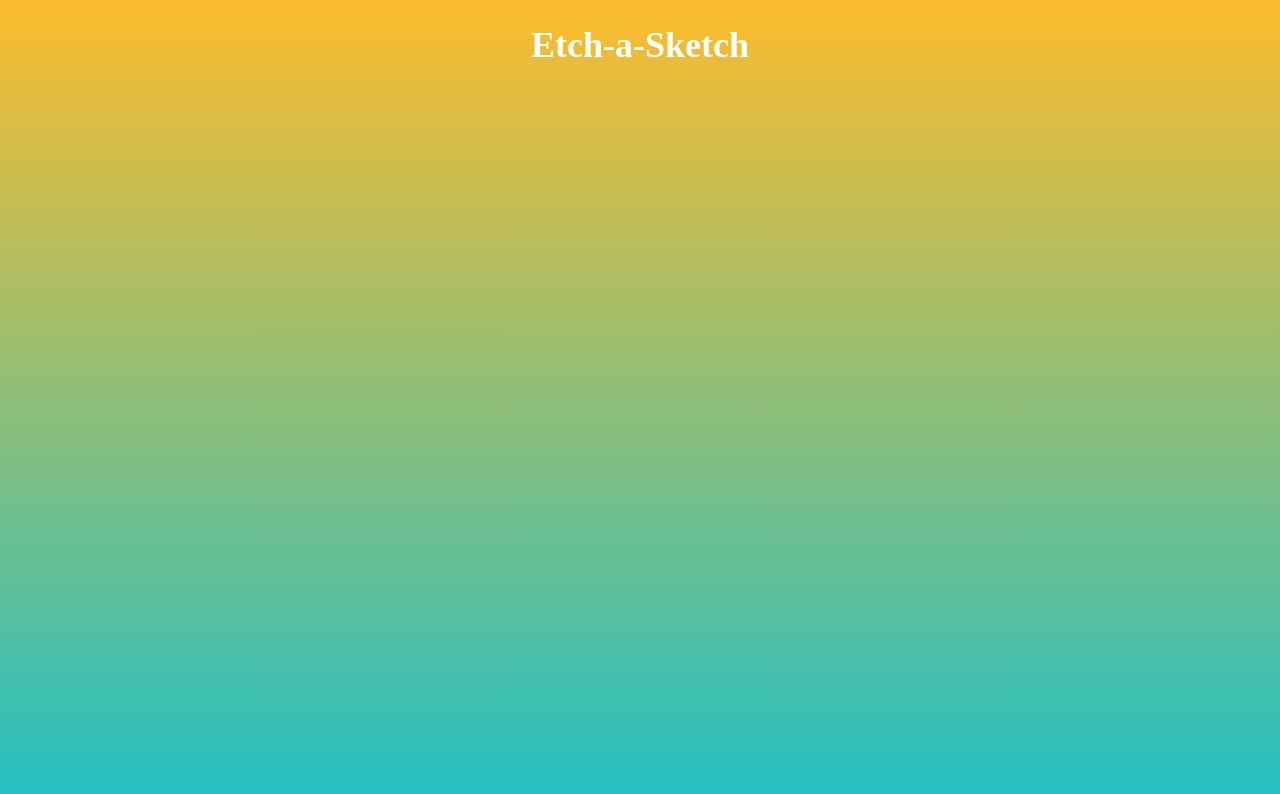
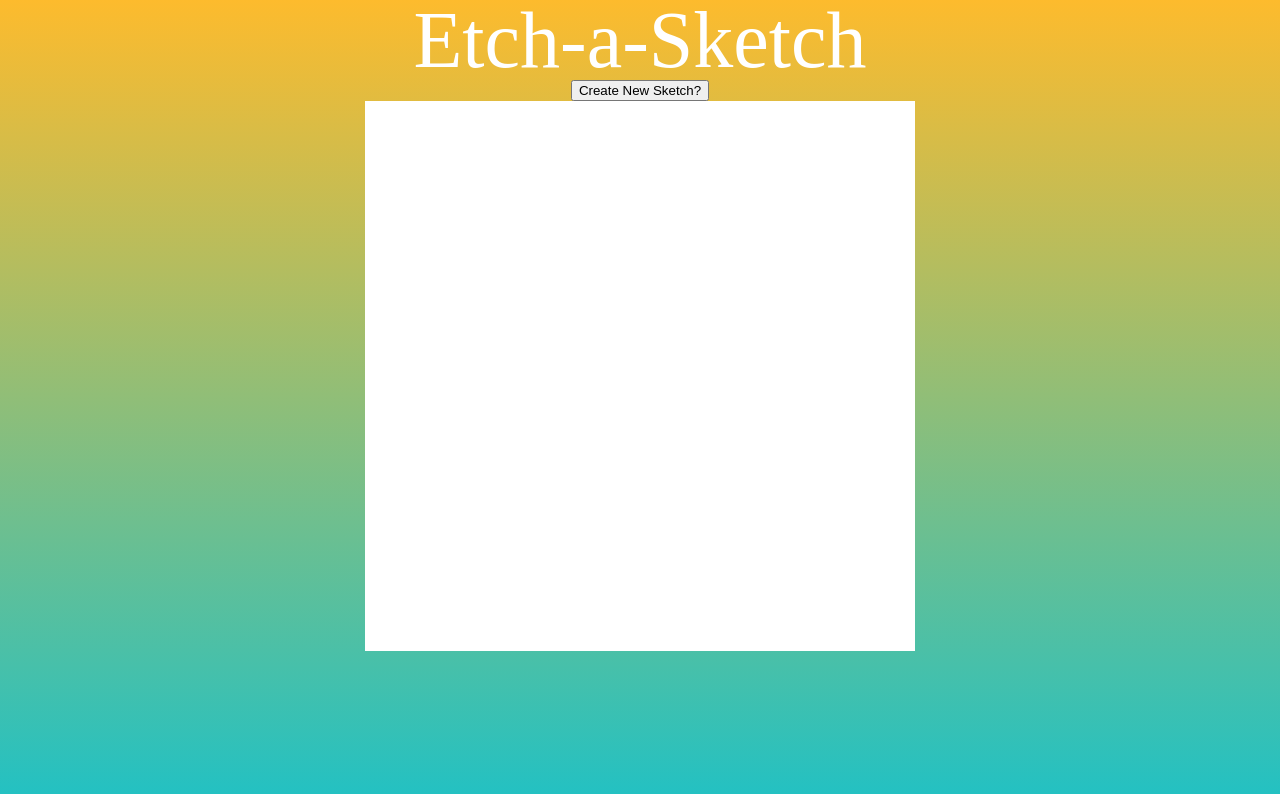
Before and after one commit to AlanContrerasM/Etch-a-Sketch, a plain HTML site: page index.html in a window 1280 px wide. Drawn offline with Linux system fonts and the light colour scheme.

Commit message:
resetted styles, added functionality, and reset sketch button, finished

```diff
--- a/index.html
+++ b/index.html
@@ -8,15 +8,61 @@
         <meta name="odin project Etch-a-Sketch" content="Etch-a-Sketch try">
         <title>Etch-a-Sketch try</title>
         <link rel="stylesheet" type="text/css" href="mystyle.css">
+        <link rel="stylesheet" type="text/css" href="reset.css">
     </head>
     <body>
         <header>
-            <h1>Etch-a-Sketch</h1>
+            <h1 id="title">Etch-a-Sketch</h1>
         </header>
-        <main></main>
+        <main>
+            <button id="newSketch">Create New Sketch?</button>
+            <div class="container"></div>
+        </main>
         <footer></footer>
+
         <script>
-            console.log("Page Created!")
+            console.log("Page Created!");
+            const container = document.querySelector(".container");
+            const newSketchButton = document.querySelector("#newSketch")
+
+            function createSketchGrid(size){
+                console.log("CreateSketchGrid was called")
+                container.style.gridTemplateColumns = `repeat(${size},1fr)`;
+                container.style.gridTemplateRows = `repeat(${size},1fr)`;
+                console.log("Columns and Rows were set.")
+                for(i=0; i<size**2; i++){
+                    const sketchSquare = document.createElement("div");
+                    sketchSquare.classList.add('sketchSquare');
+                    sketchSquare.style.opacity = "1";
+                    container.appendChild(sketchSquare);
+                }
+            }
+
+            container.addEventListener("mouseover", (event) =>{
+                const currentOpacity = event.target.style.opacity;
+                const currentColor = event.target.style.backgroundColor;
+
+                if(currentColor == ""){
+                    const newColor = getRandomColor();
+                    event.target.style.backgroundColor = `#${newColor}`;
+
+                } else event.target.style.opacity = currentOpacity - 0.1;
+
+
+            })
+
+            function getRandomColor(){
+                const randomColor = Math.floor(Math.random()*16777215).toString(16);
+                return randomColor;
+            }
+
+            newSketchButton.addEventListener("click",(e) => {
+                const newSize = prompt("What size you want the sketch?");
+                container.innerHTML = ""
+                createSketchGrid(newSize)
+            })
+
+            createSketchGrid(16)
         </script>
     </body>
 
--- a/mystyle.css
+++ b/mystyle.css
@@ -2,9 +2,26 @@ html {
     background: linear-gradient(0deg, rgba(34,193,195,1) 0%, rgba(253,187,45,1) 100%);
     min-height: 100%;
 }
-header {
+#title {
     text-align: center;
     color: white;
-    font-size: large;
+    font-size: 5em;
     font-weight: 300;
 }
+
+.container {
+    margin: auto;
+    text-align: center;
+    display: grid;
+    width: 550px;
+    height: 550px;
+    background-color: black;
+}
+main {
+    margin: auto;
+    text-align: center;
+}
+.sketchSquare {
+    background-color:white;
+    padding-top:50%;
+}
--- /dev/null
+++ b/reset.css
@@ -0,0 +1,48 @@
+/* http://meyerweb.com/eric/tools/css/reset/
+   v2.0 | 20110126
+   License: none (public domain)
+*/
+
+html, body, div, span, applet, object, iframe,
+h1, h2, h3, h4, h5, h6, p, blockquote, pre,
+a, abbr, acronym, address, big, cite, code,
+del, dfn, em, img, ins, kbd, q, s, samp,
+small, strike, strong, sub, sup, tt, var,
+b, u, i, center,
+dl, dt, dd, ol, ul, li,
+fieldset, form, label, legend,
+table, caption, tbody, tfoot, thead, tr, th, td,
+article, aside, canvas, details, embed,
+figure, figcaption, footer, header, hgroup,
+menu, nav, output, ruby, section, summary,
+time, mark, audio, video {
+	margin: 0;
+	padding: 0;
+	border: 0;
+	font-size: 100%;
+	font: inherit;
+	vertical-align: baseline;
+}
+/* HTML5 display-role reset for older browsers */
+article, aside, details, figcaption, figure,
+footer, header, hgroup, menu, nav, section {
+	display: block;
+}
+body {
+	line-height: 1;
+}
+ol, ul {
+	list-style: none;
+}
+blockquote, q {
+	quotes: none;
+}
+blockquote:before, blockquote:after,
+q:before, q:after {
+	content: '';
+	content: none;
+}
+table {
+	border-collapse: collapse;
+	border-spacing: 0;
+}
```
